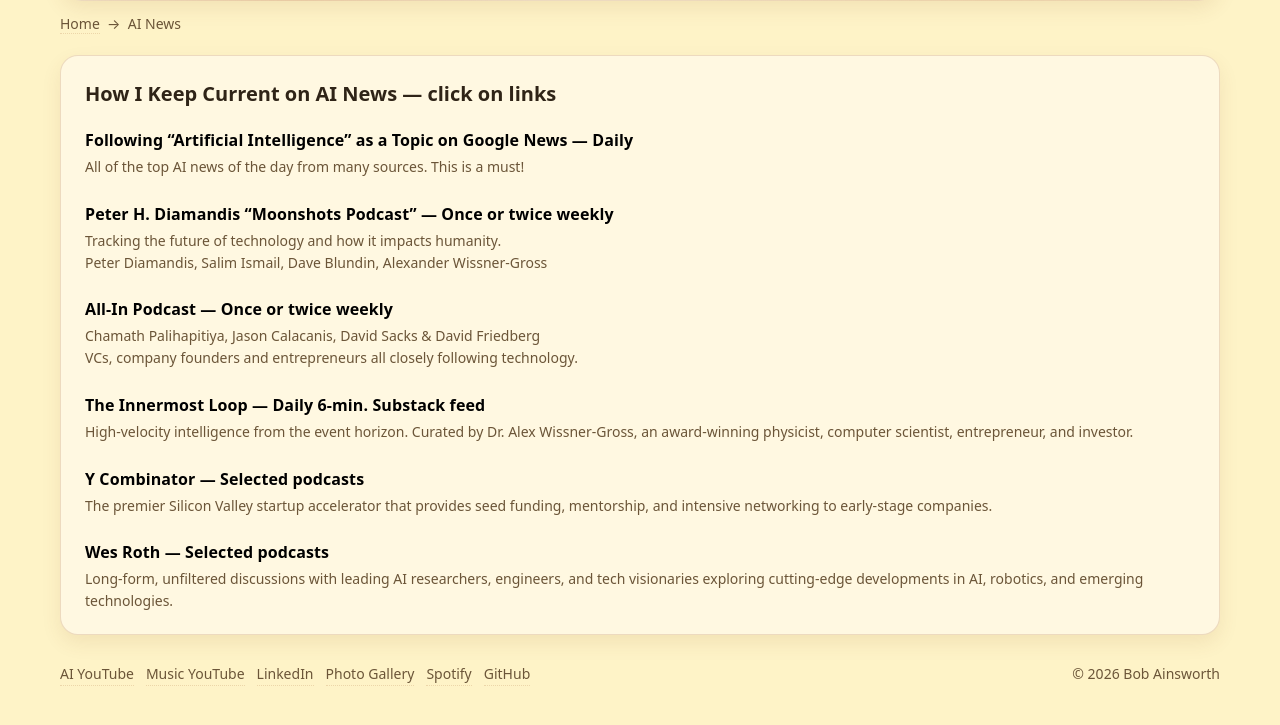
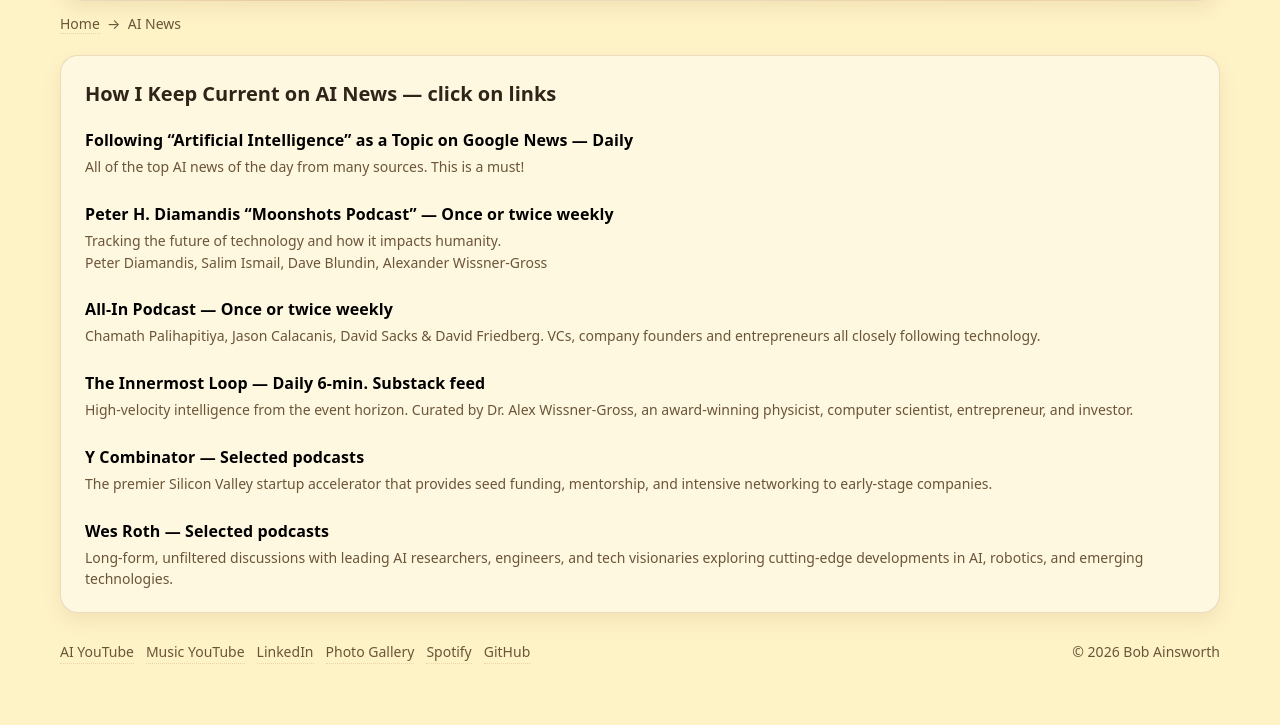
Before and after one commit to BobAinsworth/bobainsworth.github.io, a plain HTML site: page ai-news.html in a window 1280 px wide. Shown: the part 129-854 px from the top of the page. Drawn offline with Linux system fonts and the light colour scheme.

Commit message:
Fix punctuation in source description

```diff
--- a/ai-news.html
+++ b/ai-news.html
@@ -319,7 +319,7 @@
 
           <p class="source-description">
             Chamath Palihapitiya, Jason Calacanis, David Sacks
-            &amp; David Friedberg<br>
+            &amp; David Friedberg.
             VCs, company founders and entrepreneurs all closely
             following technology.
           </p>
```
